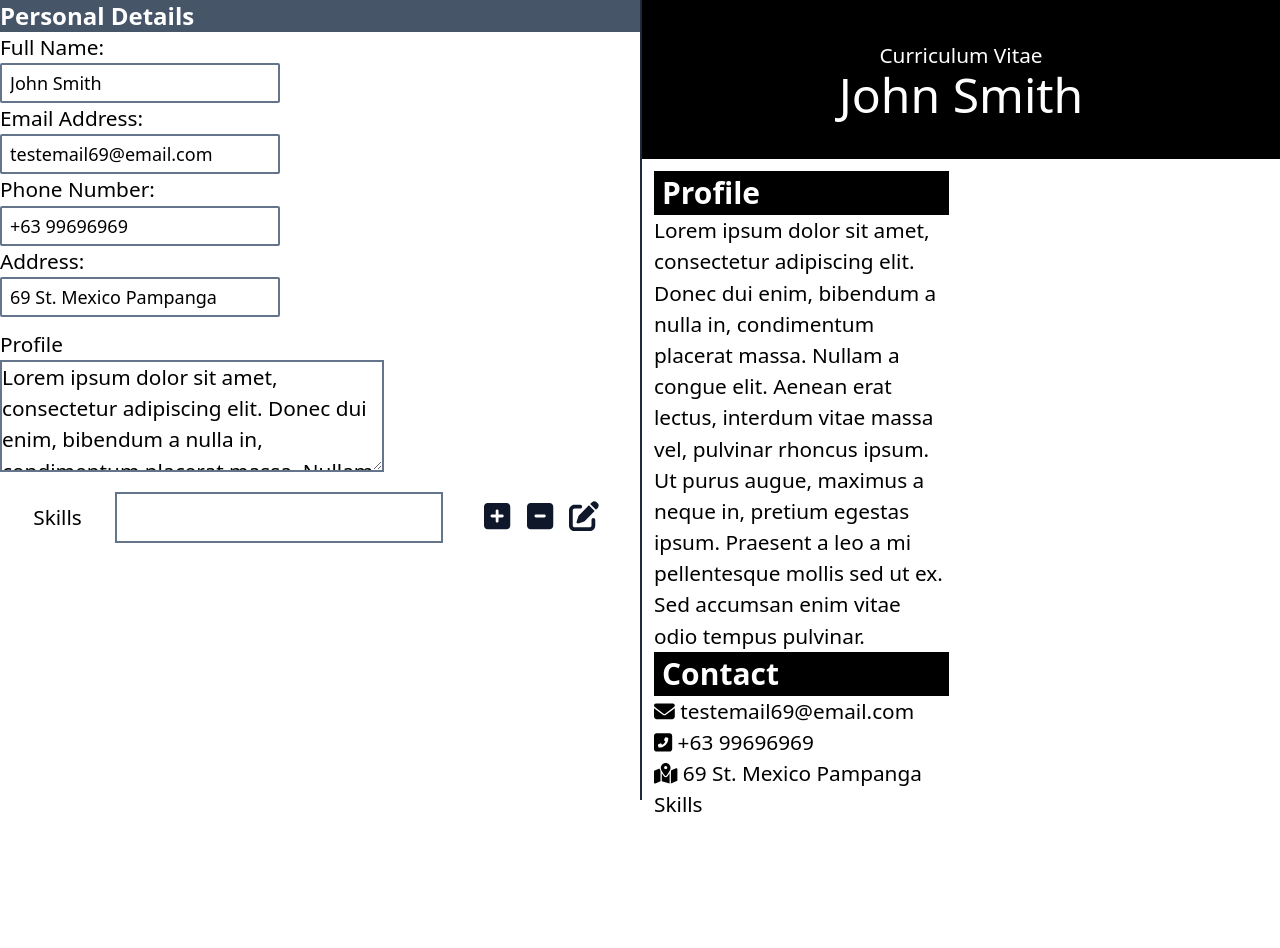
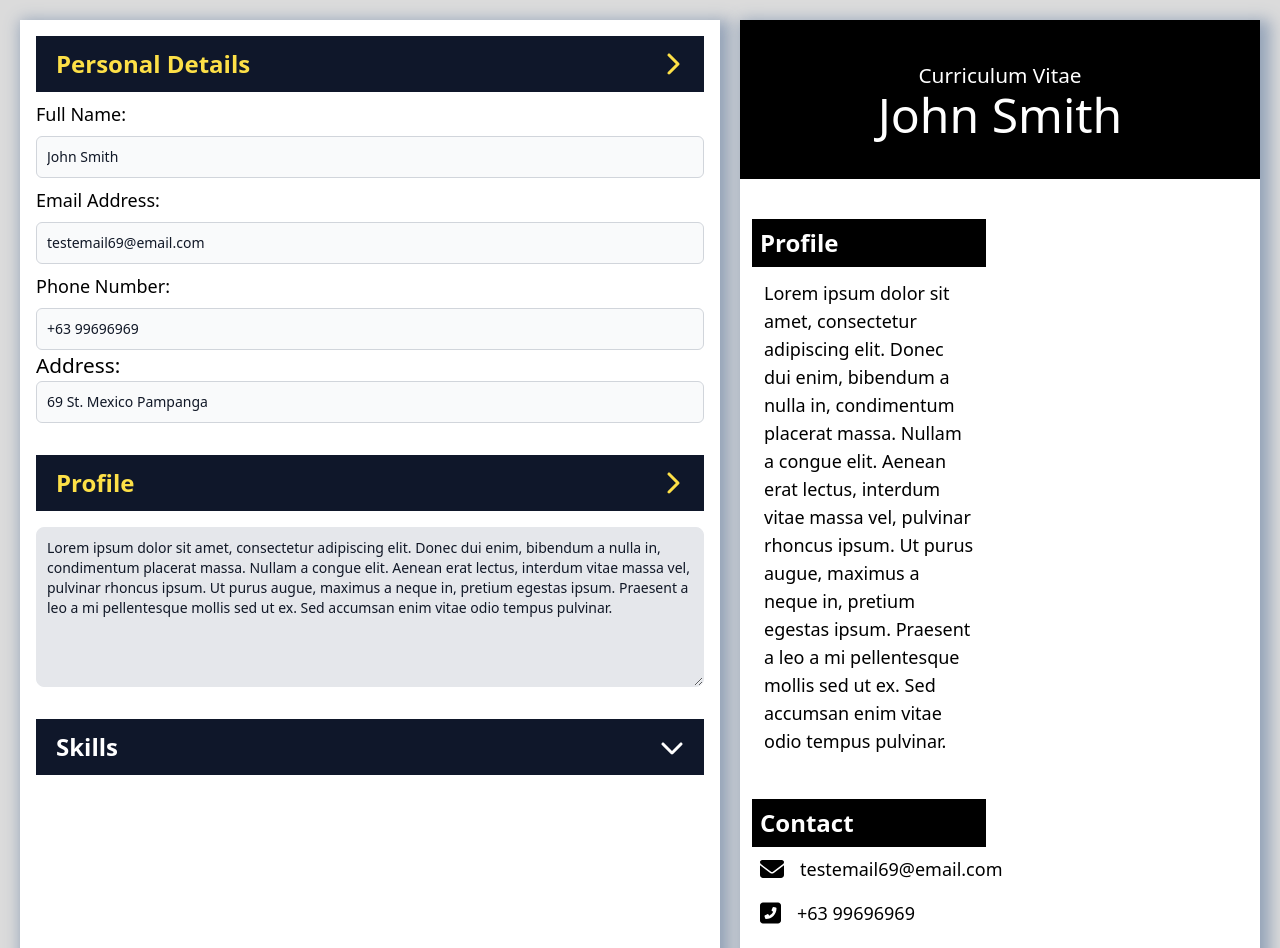
Before and after one commit to rulerpluralrural/odin-cv-builder, a React (Vite) app: page / in a window 1280 px wide. Shown: the top 948 px of the page. Before the commit the page ends 833 px from the top, so only its background shows below. Built offline with nearby package versions, Linux system fonts and the light colour scheme.

Commit message:
Finished Information, Profile, Skills jsx fns

```diff
--- a/src/App.jsx
+++ b/src/App.jsx
@@ -16,8 +16,8 @@ export default function App() {
 	const [skills, setSkills] = useState(["Photography", "Microsoft Word", "Microsoft Excel", "Problem Solving"])
 
 	return (
-		<div className="grid grid-cols-2">
-			<div>
+		<div className="grid grid-cols-[700px_1fr] gap-5 p-5 h-full">
+			<div className="bg-white shadow-[5px_5px_15px_5px] shadow-slate-400">
 				<Information
 					name={name}
 					setName={setName}
@@ -37,6 +37,7 @@ export default function App() {
 				phoneNumber={phoneNumber}
 				address={address}
 				profile={profile}
+				skills={skills}
 			/>
 		</div>
 	);
--- a/src/components/Information.jsx
+++ b/src/components/Information.jsx
@@ -1,7 +1,10 @@
 // eslint-disable-next-line no-unused-vars
-import React from "react";
+import React, { useState } from "react";
+import { FontAwesomeIcon } from "@fortawesome/react-fontawesome";
+import { faChevronDown } from "@fortawesome/free-solid-svg-icons";
 
-const inputStyle = "border-2 border-slate-500 rounded-sm py-1 px-2 text-lg";
+const inputStyle =
+	"bg-gray-50 border border-gray-300 text-gray-900 text-sm rounded-md focus:border-blue-500 focus:border-[1px] block w-full p-2.5 dark:bg-gray-200 dark:border-gray-100 dark:placeholder-gray-400 dark:text-black dark:focus:border-blue-500 outline-none";
 
 export default function Information({
 	name,
@@ -13,9 +16,11 @@ export default function Information({
 	address,
 	setAddress,
 }) {
+
+	const [openInfo, setOpenInfo] = useState(true)
+
 	const handleName = (e) => {
 		setName(e.target.value);
-
 	};
 	const handleEmail = (e) => {
 		setEmail(e.target.value);
@@ -26,27 +31,34 @@ export default function Information({
 	const handleAddress = (e) => {
 		setAddress(e.target.value);
 	};
+	const handleInfo = () => {
+		setOpenInfo(!openInfo)
+	}
 
 	return (
-		<div>
-			<h1 className="font-bold text-2xl bg-slate-600 text-white">
+		<div className="p-4">
+			<div className="flex justify-between items-center w-full bg-slate-900 text-white px-5 py-3 font-bold text-2xl">
+				<h1 className={`${openInfo ? "text-yellow-300" : ""} transition-colors`}>
 					Personal Details
 				</h1>
-			<h3>Full Name:</h3>
+				<FontAwesomeIcon icon={faChevronDown}  className={`cursor-pointer ${openInfo ? "rotate-[-90deg] text-yellow-300" : ""} transition-all`} onClick={handleInfo}/>
+			</div>
+			<div className={`${openInfo ? "max-h-[670px]" : "max-h-[0]"} transition-[max-height] duration-500 ease-in-out overflow-hidden`}>
+				<h3 className="text-lg py-2 font-medium">Full Name:</h3>
 				<input
 					type="text"
 					value={name}
 					className={inputStyle}
 					onChange={handleName}
 				/>
-			<h3>Email Address:</h3>
+				<h3 className="text-lg py-2 font-medium">Email Address:</h3>
 				<input
 					type="email"
 					value={email}
 					className={inputStyle}
 					onChange={handleEmail}
 				/>
-			<h3>Phone Number:</h3>
+				<h3 className="text-lg py-2 font-medium">Phone Number:</h3>
 				<input
 					type="tel"
 					value={phoneNumber}
@@ -61,5 +73,6 @@ export default function Information({
 					onChange={handleAddress}
 				/>
 			</div>
+		</div>
 	);
 }
--- a/src/components/Profile.jsx
+++ b/src/components/Profile.jsx
@@ -1,14 +1,30 @@
 // eslint-disable-next-line no-unused-vars
-import React from "react";
+import React, { useState } from "react";
+import { FontAwesomeIcon } from "@fortawesome/react-fontawesome";
+import { faChevronDown } from "@fortawesome/free-solid-svg-icons";
 
-export default function Profile({profile, setProfile}) {
-    const handleProfile = (e) => {
-        setProfile(e.target.value)
-    }
+export default function Profile({ profile, setProfile }) {
+	const [openProfile, setOpenProfile] = useState(true)
+
+	const handleProfile = (e) => {
+		setProfile(e.target.value);
+	};
+	const toggleProfile = () => {
+		setOpenProfile(!openProfile)
+	}
 	return (
-		<div className="mt-3">
-            <h1>Profile</h1>
-			<textarea value={profile} onChange={handleProfile} className="border-2 border-slate-500 h-28 w-96"/>
+		<div className="p-4">
+			<div className=" w-full bg-slate-900 text-white px-5 py-3 font-bold text-2xl flex justify-between items-center">
+				<h1 className={`${openProfile ? "text-yellow-300" : ""} transition-colors`}>Profile</h1>
+				<FontAwesomeIcon icon={faChevronDown}  className={`cursor-pointer ${openProfile ? "rotate-[-90deg] text-yellow-300" : ""} transition-all`} onClick={toggleProfile}/>
+			</div>
+			<div className={`${openProfile ? "max-h-[400px]" : "max-h-[0]"} transition-[max-height] duration-500 ease-in-out overflow-hidden`}>
+				<textarea
+					value={profile}
+					onChange={handleProfile}
+					className="block p-2.5 w-full text-sm text-gray-900 bg-gray-200 rounded-lg border border-gray-200 focus:ring-blue-500 focus:border-blue-500 mt-4 outline-none h-40"
+				/>
+			</div>
 		</div>
 	);
 }
--- a/src/components/Resume.jsx
+++ b/src/components/Resume.jsx
@@ -7,40 +7,52 @@ import {
 	faMapLocationDot,
 } from "@fortawesome/free-solid-svg-icons";
 
-export default function Resume({ name, email, phoneNumber, address, profile, }) {
+const header = "font-semibold bg-black text-white p-2 text-2xl";
+
+export default function Resume({
+	name,
+	email,
+	phoneNumber,
+	address,
+	profile,
+	skills,
+}) {
 	return (
-		<div className="border-l-2 border-slate-800 h-screen">
+		<div className="bg-white shadow-[5px_5px_15px_5px] shadow-slate-400">
 			<div className="bg-black text-white h-50 text-center py-10">
 				<div>
 					<h3 className=" text-center text-1xl">Curriculum Vitae</h3>
 					<h1 className="text-5xl">{name}</h1>
 				</div>
 			</div>
-			<div className=" grid grid-cols-2">
-				<div className="p-3 text-1xl">
+			<div className=" grid grid-cols-2 gap-1 mt-7 ">
+				<div className="p-3 text-1xl flex flex-col justify-evenly gap-8 ">
 					<div>
-						<h1 className="text-3xl font-semibold bg-black text-white px-2 py-1">
-							Profile
-						</h1>
-						<p>{profile}</p>
+						<h1 className={`${header}`}>Profile</h1>
+						<p className="p-3 text-lg break-words">{profile}</p>
 					</div>
 					<div>
-						<h1 className="text-3xl font-semibold bg-black text-white px-2 py-1">
-							Contact
-						</h1>
-						<p>
-							<FontAwesomeIcon icon={faEnvelope} /> <span>{email}</span>
+						<h1 className={`${header}`}>Contact</h1>
+						<p className="p-2 text-lg flex items-center">
+							<FontAwesomeIcon icon={faEnvelope} className="mr-4 h-6" />{" "}
+							<span>{email}</span>
 						</p>
-						<p>
-							<FontAwesomeIcon icon={faSquarePhoneFlip} />{" "}
+						<p className="p-2 text-lg flex items-center">
+							<FontAwesomeIcon icon={faSquarePhoneFlip} className="mr-4 h-6" />{" "}
 							<span>{phoneNumber}</span>
 						</p>
-						<p>
-							<FontAwesomeIcon icon={faMapLocationDot} /> <span>{address}</span>
+						<p className="p-2 text-lg flex items-center">
+							<FontAwesomeIcon icon={faMapLocationDot} className="mr-4 h-6" />{" "}
+							<span>{address}</span>
 						</p>
 					</div>
 					<div>
-						<h1>Skills</h1>
+						<h1 className={`${header}`}>Skills</h1>
+						<div className="p-2 text-lg flex flex-wrap gap-2">
+							{skills.map((skill, index) => {
+								return <p key={index}>{index === skills.length-1 ? skill + "" : skill + ","}</p>;
+							})}
+						</div>
 					</div>
 				</div>
 				<div></div>
--- a/src/components/Skills.jsx
+++ b/src/components/Skills.jsx
@@ -1,34 +1,142 @@
 // eslint-disable-next-line no-unused-vars
-import React from "react";
+import React, { useState } from "react";
 import { FontAwesomeIcon } from "@fortawesome/react-fontawesome";
 import {
-	faSquarePlus,
 	faPenToSquare,
-	faSquareMinus,
+	faTrash,
+	faChevronDown,
+	faPlus,
+	faCircleChevronRight,
 } from "@fortawesome/free-solid-svg-icons";
+/**@param {{skills: array, setSkills: function}} props*/
+export default function Skills({ skills, setSkills }) {
+	const [openSkills, setOpenSkills] = useState(false);
+	const [addingSkill, setAddingSkill] = useState(false);
+	const [newSkill, setNewSkill] = useState("");
 
-const iconStyle = "cursor-pointer text-3xl p-2 text-slate-900";
+	const removeSkill = (index) => {
+		return () => {
+			setSkills(skills.slice(0, index).concat(skills.slice(index + 1)));
+		};
+	};
 
-export default function Skills({ skills, setSkills }) {
-	const handleSkills = (e) => {
-		setSkills(e.target.value);
+	const editSkill = (index) => {
+		return (e) => {
+			skills[index] = e.target.value;
+			setSkills([...skills]);
+		};
 	};
+
+	const getSkill = (e) => {
+		setNewSkill(e.target.value);
+	};
+
+	const addSkill = () => {
+		if (newSkill !== "") skills.push(newSkill);
+		setNewSkill("");
+		setAddingSkill(false);
+	};
+
+	const toggleAddingSkill = () => {
+		setAddingSkill(!addingSkill);
+	};
+
+	const toggleSkills = () => {
+		setOpenSkills(!openSkills);
+	};
+
 	return (
-		<div className="mt-3 flex justify-evenly items-center">
-            <h1>Skills</h1>
-			<div>
-				<input
-					type="text"
-					value={""}
-					onChange={handleSkills}
-					className="border-2 border-slate-500 px-3 py-2"
+		<div className="p-4">
+			<div className=" w-full bg-slate-900 text-white px-5 py-3 font-bold text-2xl flex justify-between items-center mb-3">
+				<h1
+					className={`${openSkills ? "text-yellow-400" : ""} transition-colors`}
+				>
+					Skills
+				</h1>
+				<FontAwesomeIcon
+					icon={faChevronDown}
+					className={`cursor-pointer ${
+						openSkills ? "rotate-[-90deg] text-yellow-400" : ""
+					} transition-all`}
+					onClick={toggleSkills}
 				/>
 			</div>
-			<div>
-				<FontAwesomeIcon icon={faSquarePlus} className={`${iconStyle} hover:text-green-800`} />
-				<FontAwesomeIcon icon={faSquareMinus} className={`${iconStyle} hover:text-red-800`} />
-                <FontAwesomeIcon icon={faPenToSquare} className={`${iconStyle} hover:text-blue-500`}  />
+			<div
+				className={`${
+					openSkills ? "max-h-[400px]" : "max-h-[0]"
+				} transition-[max-height] duration-500 ease-in-out overflow-hidden`}
+			>
+				<div className="flex flex-wrap gap-2">
+					{skills.map((skill, index) => {
+						return (
+							<Skill
+								key={index}
+								skill={skill}
+								removeSkill={removeSkill(index)}
+								editSkill={editSkill(index)}
+							/>
+						);
+					})}
+				</div>
+				<div className="flex justify-center">
+					{addingSkill && (
+						<div className="mt-3 bg-slate-200 rounded-sm flex justify-center items-center px-3 py-1 border-[1px] border-slate-300">
+							<input
+								type="text"
+								className="w-60 h-8 focus:border-[1px] focus:border-blue-500 outline-none bg-slate-200 text-lg px-2 py-2"
+								value={newSkill}
+								onChange={getSkill}
+							/>
+							<FontAwesomeIcon
+								icon={faCircleChevronRight}
+								className="cursor-pointer w-10 hover:text-green-500 "
+								onClick={addSkill}
+							/>
+						</div>
+					)}
+				</div>
+				<div className="flex justify-center items-center p-2">
+					<div
+						className="flex justify-around items-center w-10 h-10 border-2 border-gray-700 text-gray-700 rounded-full p-1 cursor-pointer hover:bg-green-300 transition-all "
+						onClick={toggleAddingSkill}
+					>
+						<FontAwesomeIcon icon={faPlus} />
+					</div>
+				</div>
 			</div>
 		</div>
 	);
 }
+
+function Skill({ skill, removeSkill, editSkill }) {
+	const [editing, setEditing] = useState(false);
+
+	const toggleEdit = () => {
+		setEditing(!editing);
+	};
+
+	return (
+		<div className="flex justify-center items-center gap-2 h-10 w-auto	p-3 border-[1px] border-slate-300 cursor-pointer bg-slate-200">
+			{!editing ? (
+				<h1>{skill}</h1>
+			) : (
+				<input
+					type="text"
+					className="border-[1px] border-slate-500 bg-slate-200 px-2"
+					defaultValue={skill}
+					onChange={editSkill}
+				/>
+			)}
+			<FontAwesomeIcon
+				icon={faTrash}
+				className="hover:text-red-400"
+				onClick={removeSkill}
+			/>
+			<FontAwesomeIcon
+				icon={faPenToSquare}
+				className={`hover:text-green-400 ${editing ? "text-green-400" : ""}`}
+				onClick={toggleEdit}
+			/>
+		</div>
+	);
+}
--- a/src/index.css
+++ b/src/index.css
@@ -13,4 +13,5 @@
 body {
     font-family: system-ui, -apple-system, BlinkMacSystemFont, 'Segoe UI', Roboto, Oxygen, Ubuntu, Cantarell, 'Open Sans', 'Helvetica Neue', sans-serif;
     font-size: 1.3rem;
+    background-color: #dbdbdb;
 }
```
Also changed, not shown: .eslintrc.cjs. Lines whose indentation alone changed are shown as unchanged.
